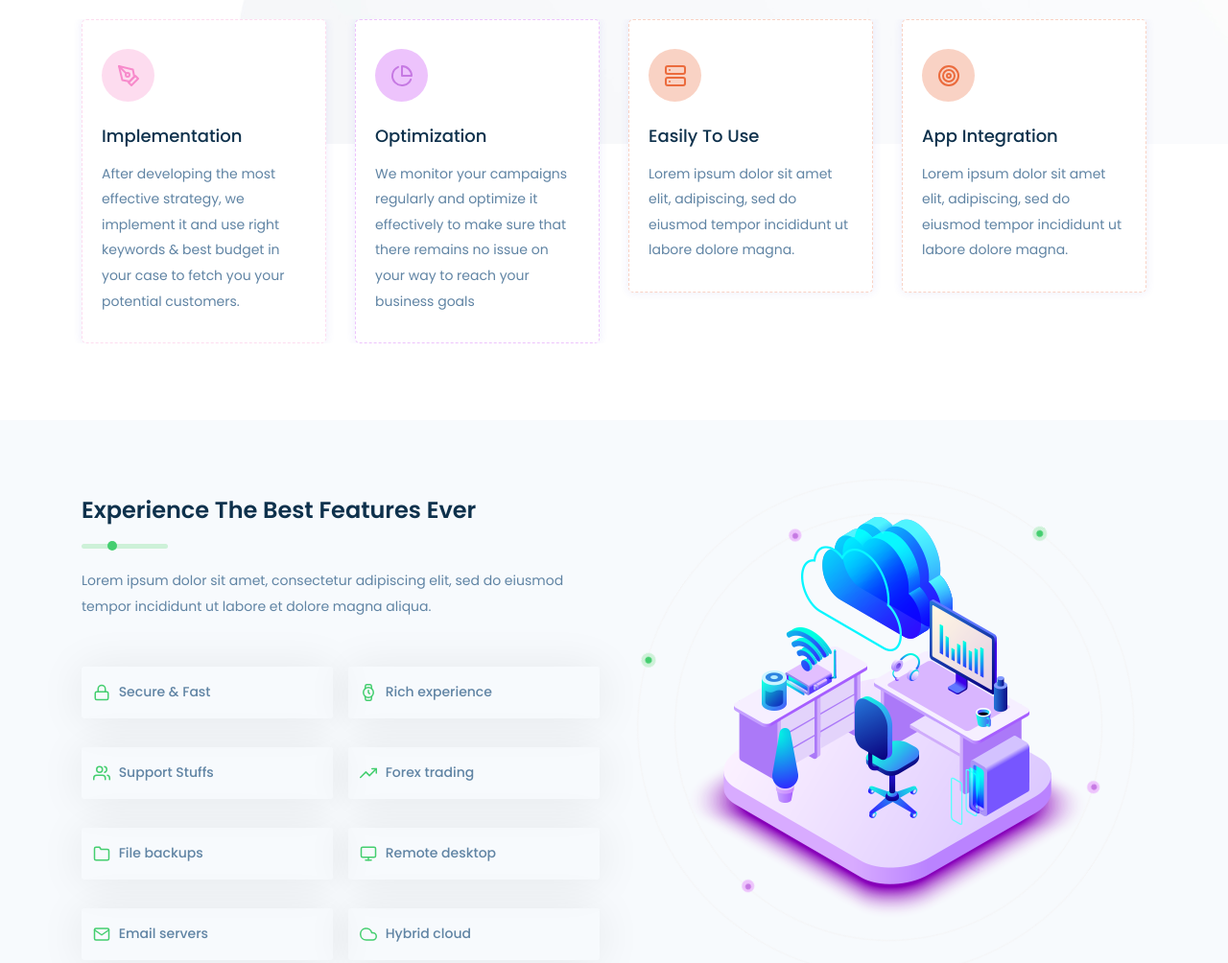
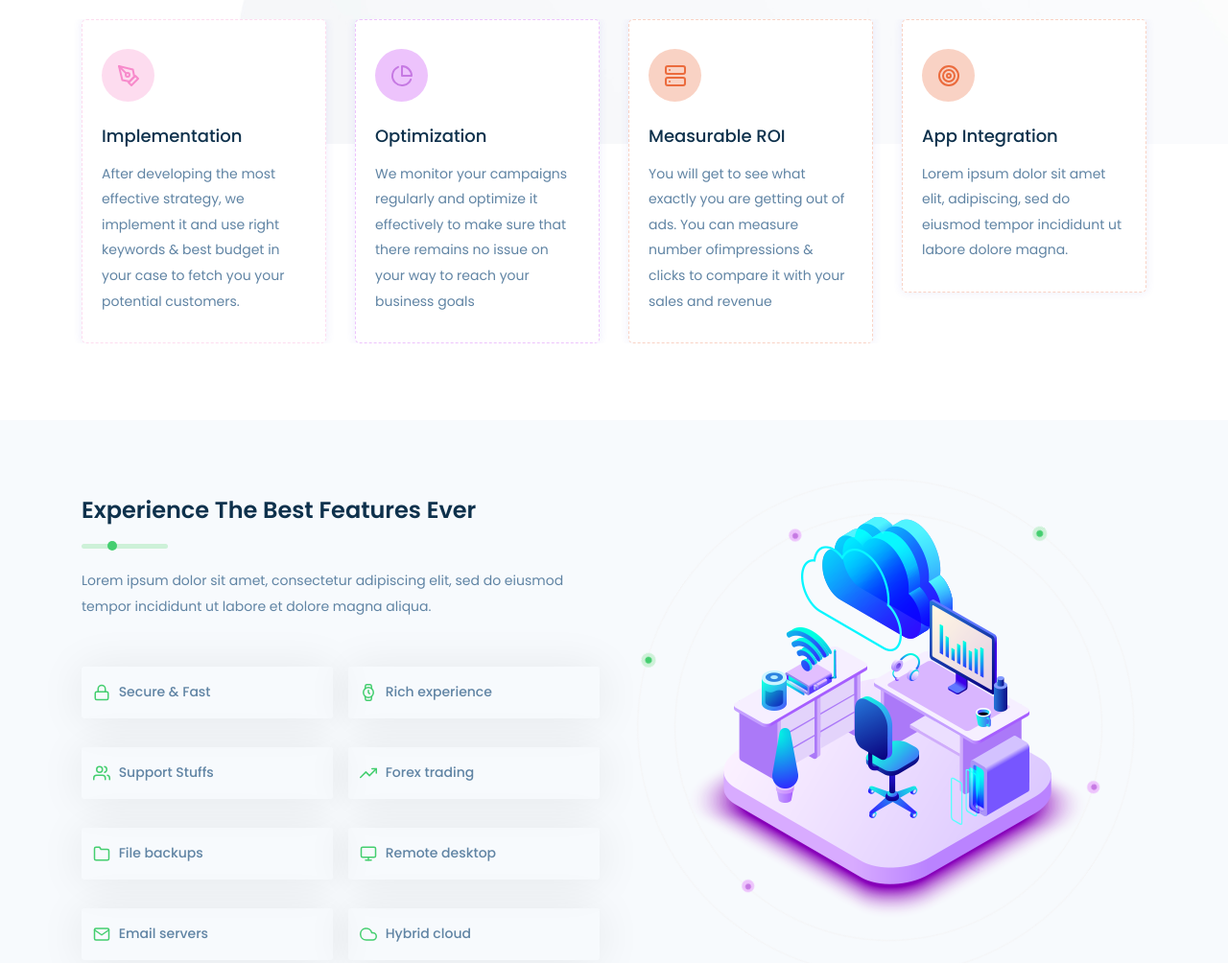
Before and after one commit to nbdigitech/googleppc, a plain HTML site: page index.html in a window 1280 px wide. Shown: the part 760-1764 px from the top of the page at 96% size. Drawn offline with Linux system fonts and the light colour scheme.

Commit message:
Update index.html

```diff
--- a/index.html
+++ b/index.html
@@ -251,8 +251,8 @@
 								<div class="icon">
 									<i data-feather="server"></i>
 								</div>
-								<h3>Easily To Use</h3>
-								<p>Lorem ipsum dolor sit amet elit, adipiscing, sed do eiusmod tempor incididunt ut labore dolore magna.</p>
+								<h3>Measurable ROI</h3>
+								<p>You will get to see what exactly you are getting out of ads. You can measure number ofimpressions & clicks to compare it with your sales and revenue</p>
 							</div>
 						</div>
 
```
